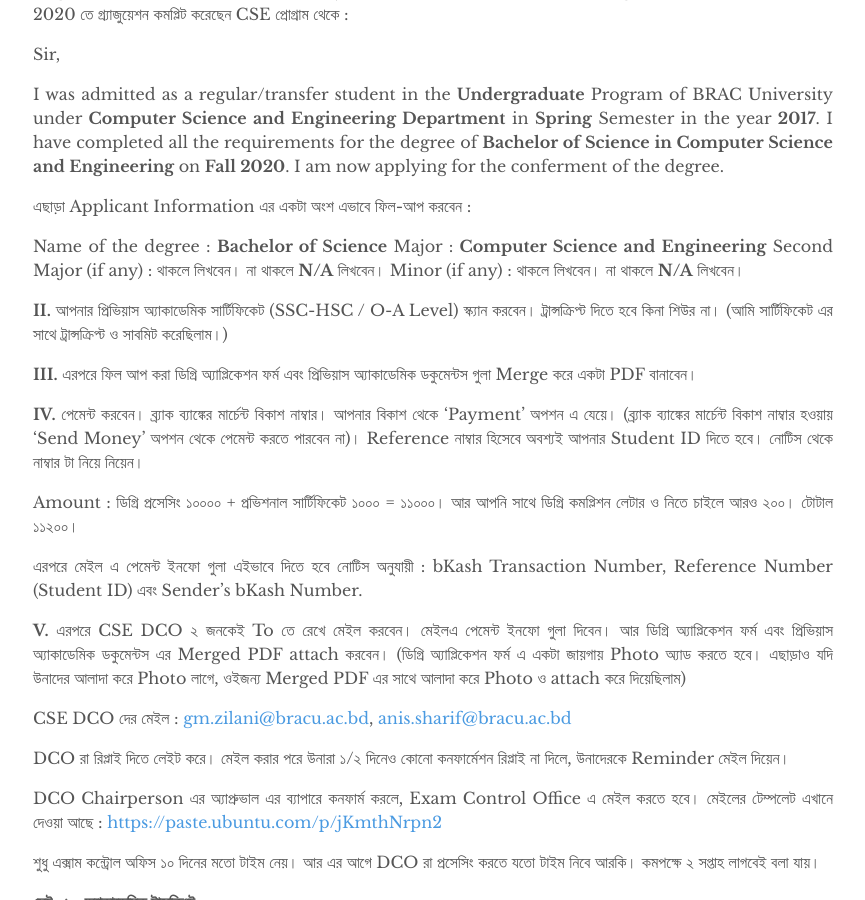
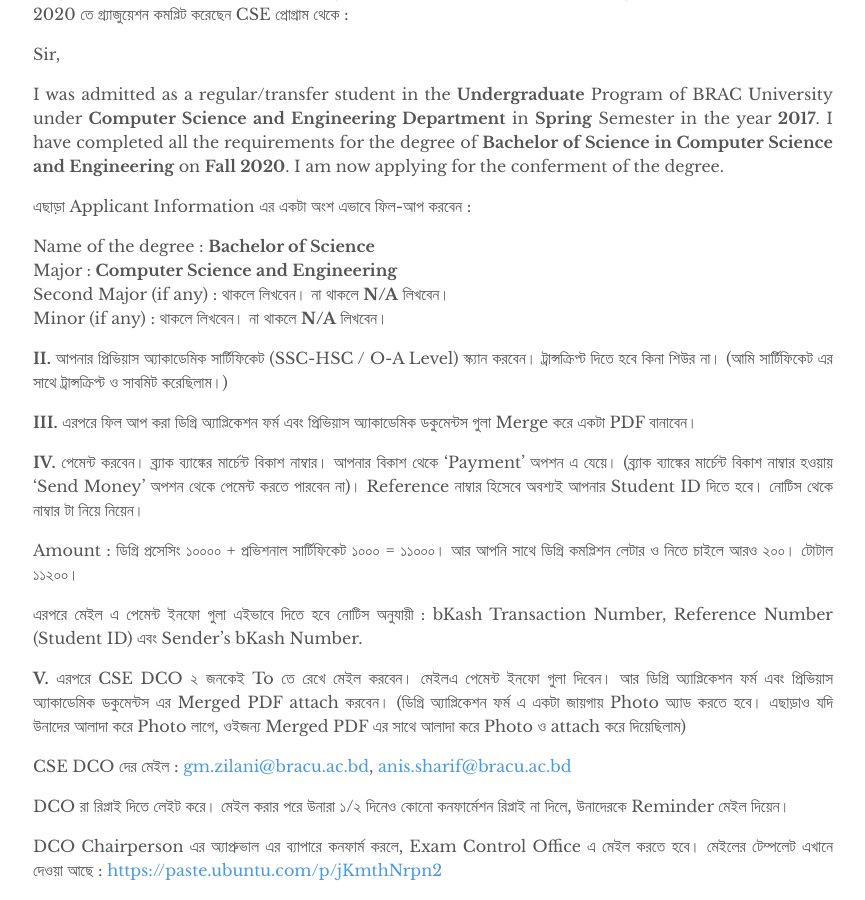
Before and after one commit to shoaibdipu/tale, a Jekyll site: the page built from _posts/2021-01-24-degree-processing-cse-bracu.md, in a window 1280 px wide and 900 px high, scrolled down 925 px. Shown: the whole window, without its empty margins (207-1072 px from the left). Built offline with Jekyll 4.4.1, drawn with Linux system fonts in a browser that asks for light colours.

Commit message:
Updated w/ Applicant Information & Email Templates

```diff
--- a/_posts/2021-01-24-degree-processing-cse-bracu.md
+++ b/_posts/2021-01-24-degree-processing-cse-bracu.md
@@ -25,10 +25,10 @@ I was admitted as a regular/transfer student in the __Undergraduate__ Program of
 
 এছাড়া Applicant Information এর একটা অংশ এভাবে ফিল-আপ করবেন : <br>
 
-Name of the degree : __Bachelor of Science__
-Major : __Computer Science and Engineering__
-Second Major (if any) : থাকলে লিখবেন। না থাকলে __N/A__ লিখবেন।
-Minor (if any) : থাকলে লিখবেন। না থাকলে __N/A__ লিখবেন।
+Name of the degree : __Bachelor of Science__ <br>
+Major : __Computer Science and Engineering__ <br>
+Second Major (if any) : থাকলে লিখবেন। না থাকলে __N/A__ লিখবেন। <br>
+Minor (if any) : থাকলে লিখবেন। না থাকলে __N/A__ লিখবেন। <br>
 
 __II.__ আপনার প্রিভিয়াস অ্যাকাডেমিক সার্টিফিকেট (SSC-HSC / O-A Level) স্ক্যান করবেন। ট্রান্সক্রিপ্ট দিতে হবে কিনা শিউর না। (আমি সার্টিফিকেট এর সাথে ট্রান্সক্রিপ্ট ও সাবমিট করেছিলাম।)
 
```
